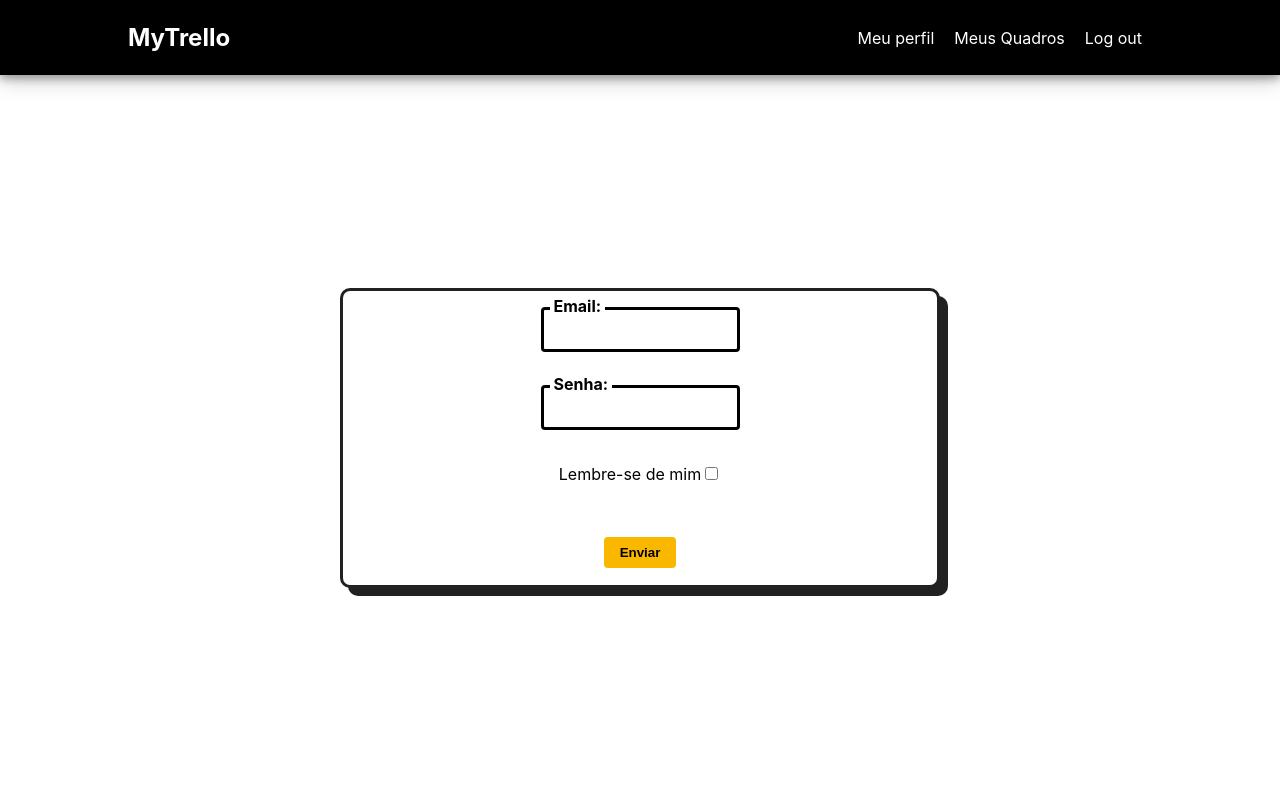
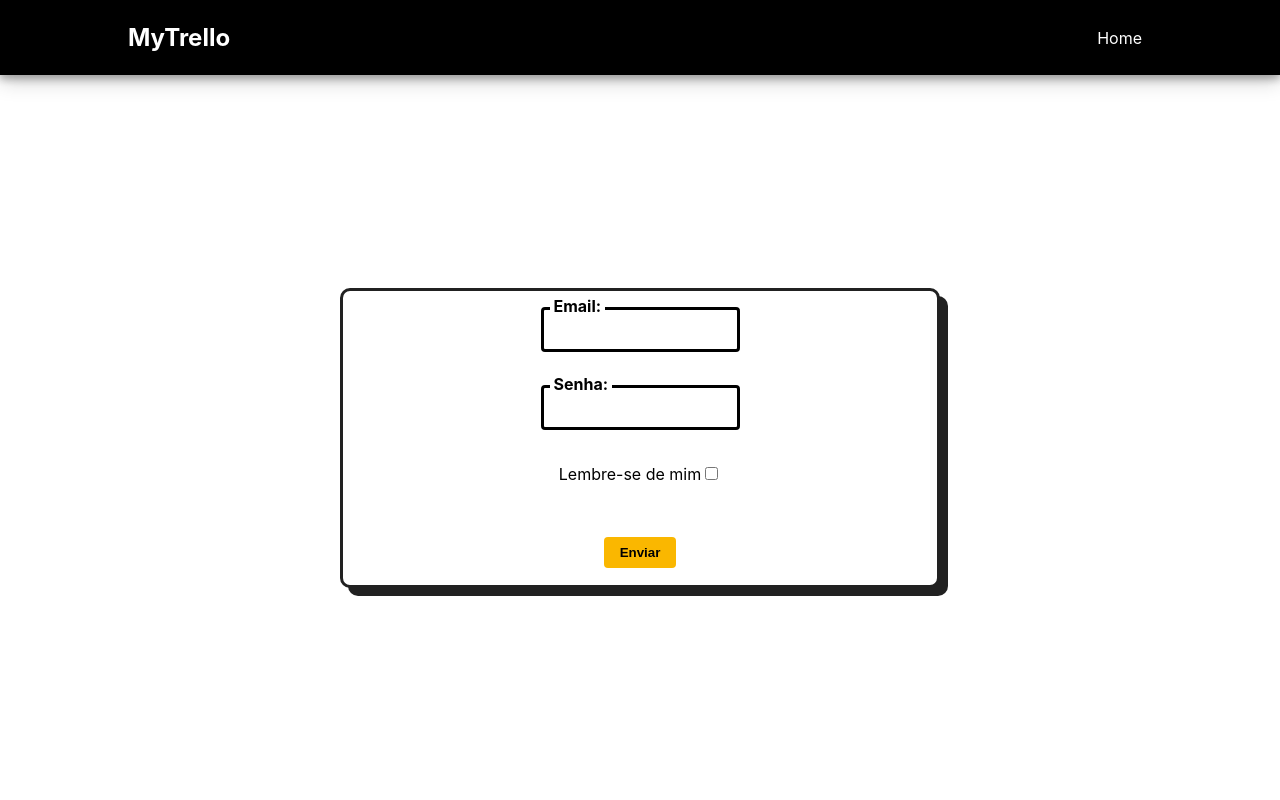
Before and after one commit to eduardoths/projeto-bd-front, a Next.js app: page / in a window 1280 px wide. Shown: the top 800 px of the page. Built offline with nearby package versions, Linux system fonts and the light colour scheme.

Commit message:
Added transition between logged and not logged

```diff
--- a/components/Header.js
+++ b/components/Header.js
@@ -1,5 +1,28 @@
+import Cookies from 'js-cookie'
 import Link from 'next/link'
-export default function Header(){
+import { useEffect } from 'react'
+function MenuLinks({user, setUser}) {
+    const handleExit = () => {
+        Cookies.remove('user')
+        setUser(Cookies.get('user'))
+    }
+    if (user === undefined) {
+        return <Link href="/">Home</Link>
+    }
+    else
+        return (
+            <>
+                <Link href="/perfil">Meu perfil</Link>
+                <Link href="/Quadros">Meus Quadros</Link>
+                <a onClick={handleExit}>Log out</a>
+            </>
+        )
+}
+
+export default function Header({user, setUser}){
+    useEffect(() => {
+        console.log("AAAA")
+    },[user])
     return (
         <header>
             <nav className="header-nav">
@@ -7,9 +30,7 @@ export default function Header(){
                     <h2>MyTrello</h2>
                 </Link>
                 <div className="header-nav-menu">
-                    <Link href="/perfil">Meu perfil</Link>
-                    <Link href="/Quadros">Meus Quadros</Link>
-                    <Link href="/exit">Log out</Link>
+                    <MenuLinks user={user} setUser={setUser} />
                 </div>
             </nav>
         </header>
--- a/pages/_app.js
+++ b/pages/_app.js
@@ -2,16 +2,19 @@ import '../styles/globals.css'
 import Head from 'next/head'
 import Header from '../components/Header'
 import Footer from '../components/Footer'
+import Cookies from 'js-cookie'
+import { useEffect, useState } from 'react'
 
 function MyApp({ Component, pageProps }) {
+  const [user, setUser] = useState(Cookies.get('user'))
   return (
     <>
       <Head>
         <title>MyTrello - Grupo 4</title>
         <link rel="shortcut icon" href="/favicon.ico" />
       </Head>
-      <Header />
-      <Component {...pageProps} />
+      <Header user={user} setUser={setUser} />
+      <Component {...pageProps} user={user} setUser={setUser}/>
       <Footer />
       <script></script>
     </>
--- a/pages/index.js
+++ b/pages/index.js
@@ -1,8 +1,7 @@
-import Head from 'next/head'
 import Cookies from 'js-cookie'
-import { useEffect, useState } from 'react'
+import { useState } from 'react'
 
-export default function Home() {
+export default function Home({user, setUser}) {
   const [email, setEmail] = useState('')
   const [password, setPassword] = useState('')
   const [remind, setRemind] = useState(false)
@@ -21,10 +20,12 @@ export default function Home() {
     })})
     .then(response =>  {
       response.json().then(data => {
+        let cookie
         if (remind)
-          Cookies.set("user", data["token"], {expires: 100000, sameSite: 'lax'})
+          cookie = Cookies.set("user", data["token"], {expires: 100000, sameSite: 'lax'})
         else
-          Cookies.set("user", data["token"], {sameSite: 'lax'})
+          cookie = Cookies.set("user", data["token"], {sameSite: 'lax'})
+        setUser(cookie)
 
       })
     })
@@ -43,6 +44,11 @@ export default function Home() {
   const handleRemindChange = event => {
     setRemind(document.getElementById('remind').checked)
   }
+  return (
+    <>
+      {
+        (() => {
+          if (user == undefined) {
             return (
               <div className="login" onSubmit={handleSubmit}>
                 <form method="POST" className="login-form">
@@ -65,3 +71,15 @@ export default function Home() {
               </div>
             )
           }
+          else {
+            return (
+              <div className="welcome">
+                <h1>Bem Vindo!</h1>
+              </div>
+            )
+          }
+        })()
+      }
+    </>
+  )
+}
--- a/styles/globals.css
+++ b/styles/globals.css
@@ -45,6 +45,7 @@ header {
   top: 0;
   margin: 0;
   box-shadow: 0 4px 8px 0 rgba(0, 0, 0, 0.3), 0 6px 20px 0 rgba(0, 0, 0, 0.19);
+  z-index: 5;
 }
 
 footer {
@@ -74,7 +75,7 @@ footer {
   color: var(--color-signal);
 }
 
-.login {
+.login, .welcome {
   margin-top: var(--header-height);
   height: calc(100vh - var(--header-height));
   display: flex;
```
Lines whose indentation alone changed are shown as unchanged.
